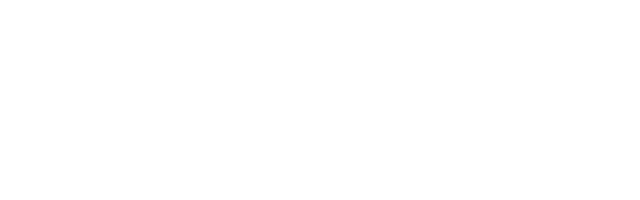
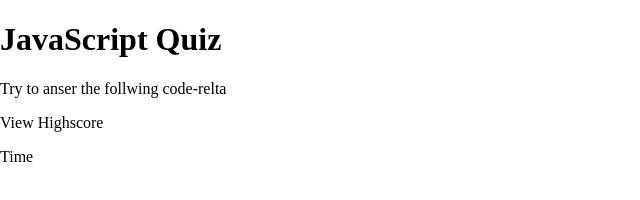
Before and after one commit to Fallen-Master/JS_Quiz, a plain HTML site: page index.html in a window 1280 px wide. Shown: the whole page, without its empty margins (0-640 px from the left). Drawn offline with Linux system fonts and the light colour scheme.

Commit message:
Setup HTML

```diff
--- a/index.html
+++ b/index.html
@@ -8,3 +8,25 @@
     <link rel="stylesheet" href="./Assets/normalize.css/normalize.css">
     <link rel="stylesheet" href="./Assets/style.css" />
   </head>
+
+  <body>
+
+        <header>
+            <div class="center">
+                <h1>JavaScript Quiz</h1>
+                <p> Try to anser the follwing code-relta</p>
+            </div>
+            <p>View Highscore</p>
+            <p>Time</p>
+        </header>
+<!-- BREAK -->
+        <main>
+
+        </main>
+<!-- BREAK -->
+        <footer>
+
+        </footer>
+
+    </body>
+</html>
```
